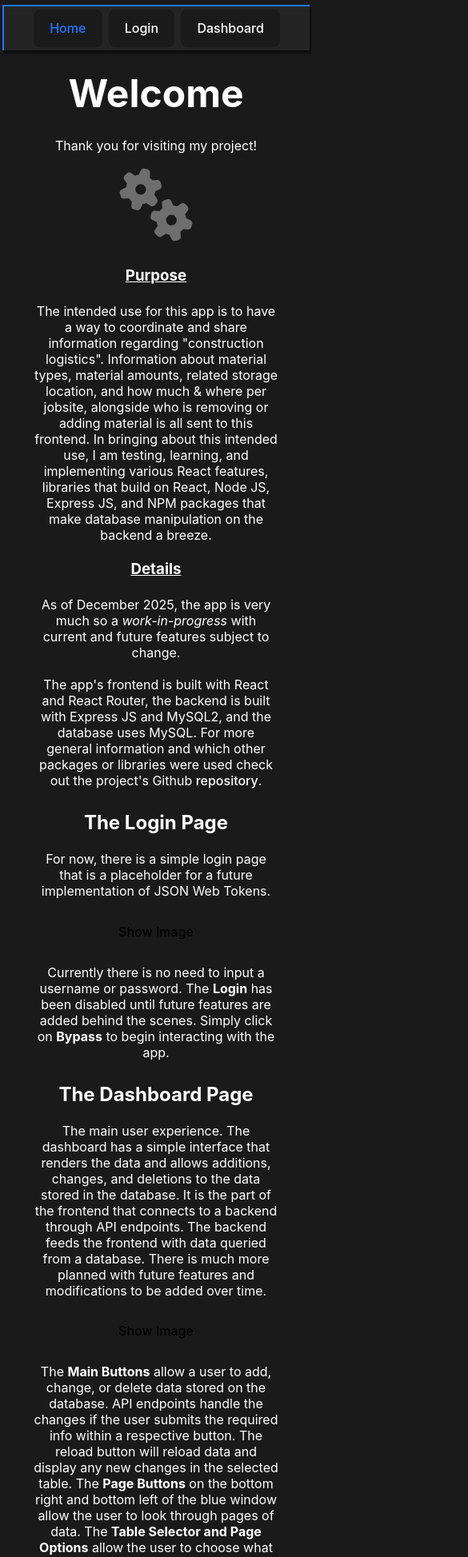
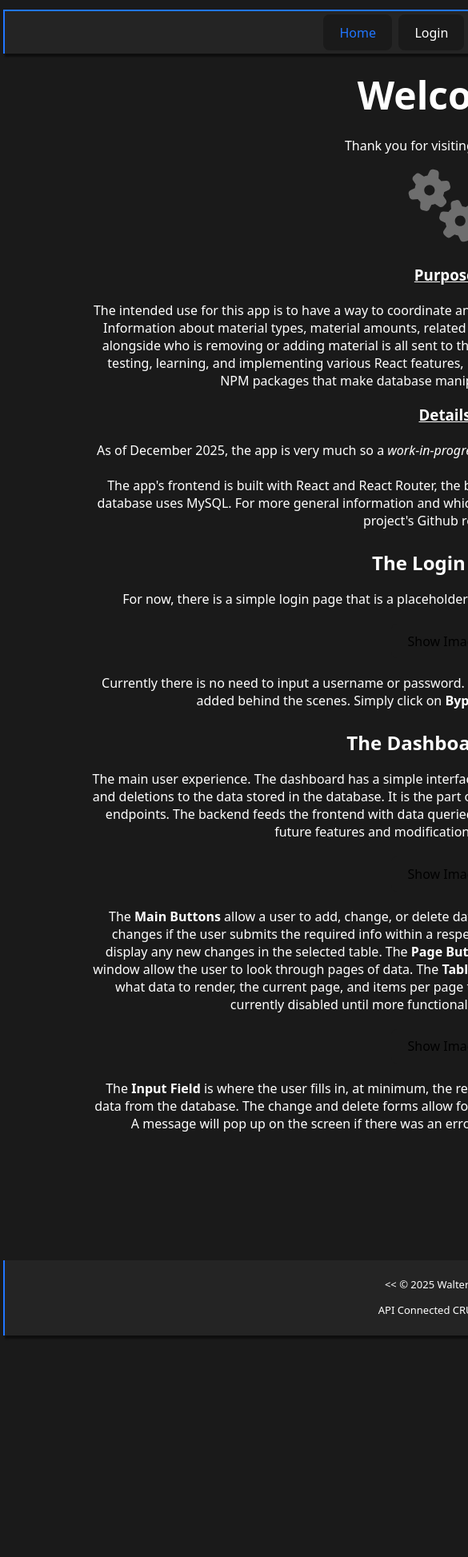
Before and after one commit to WPompa/construction-logistics, a React (Vite) app in the folder frontend/: page / in a window 390 px wide. Shown: the top 1947 px of the page at 80% size, 585 px wide, since content can reach past the window. After the commit the page ends 1706 px from the top, so only its background shows below. Built offline with nearby package versions, Linux system fonts and the light colour scheme.

Commit message:
Revert "Add temporary responsive for smaller screens."
This reverts commit 4d6819324e6f1a39bd1dcec769d6c206b61dddfc.

```diff
--- a/frontend/src/index.css
+++ b/frontend/src/index.css
@@ -140,27 +140,3 @@ footer {
 .active {
   color: var(--hover);
 }
-
- /* ----- iPhone 13 - Portrait ----- */
-@media only screen and (max-width: 1280px) and (max-height: 1366px) and (orientation: portrait) {
-
-  body {
-    margin: 0;
-    max-width: 100vw;
-    max-height: 100vh;
-    font-family: -apple-system, BlinkMacSystemFont, 'Segoe UI', Roboto, sans-serif;
-    line-height: 1.6;
-  }
-
-  .navbar {
-    margin: 0.25rem auto 1rem;
-    width: 98vw;
-
-  }
-
-  footer {
-    box-sizing: border-box;
-    width: 98vw;
-    padding: 0.25rem;
-  }
-}
--- a/frontend/src/pages/css/dashboard.css
+++ b/frontend/src/pages/css/dashboard.css
@@ -221,52 +221,3 @@ th {
 .select-table label {
   font-size: 1.25rem;
 }
-
-@media only screen and (max-width: 1280px) and (max-height: 1366px) and (orientation: portrait) {
-  .dashboard-item {
-    width: 98vw;
-    overflow: scroll;
-  }
-
- .select-container-btn {
-    display: none;
- }
- .select-current-limit {
-    width: 5rem !important;
- }
-
- .dashboard-form-container {
-    box-sizing: border-box;
-    margin: 0 .25rem;
-    width: 17.5rem;
- }
-
- .dashboard-form fieldset {
-    box-sizing: border-box;
-    width: 100%;
-    padding: 0.125rem;
-    margin: 0.25rem auto;
-    border: none;
-  }
-
-  .label-main {
-    font-size: 0.85rem;
-  }
-  input[type="text"]{
-    font-size: 0.70rem;
-  }
-
- .page-btn {
-    display: inline-block;
-    margin: 0.25rem;
-    vertical-align: top;
-    padding: 0.3em 0.6em;
- }
-
- .dashboard-btn-container {
-  box-sizing: border-box;
-    margin: 0 .25rem;
-    width: 17.5rem;
- }
-
-}
--- a/frontend/src/pages/css/home.css
+++ b/frontend/src/pages/css/home.css
@@ -72,9 +72,3 @@
 .yellow {
   color: var(--yellow);
 }
-
-@media only screen and (max-width: 1280px) and (max-height: 1366px) and (orientation: portrait) {
-  .home {
-  width: 98vw;
-}
-}
```
